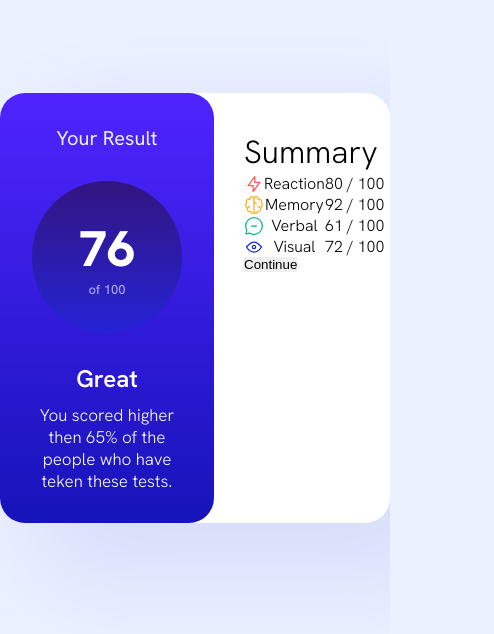
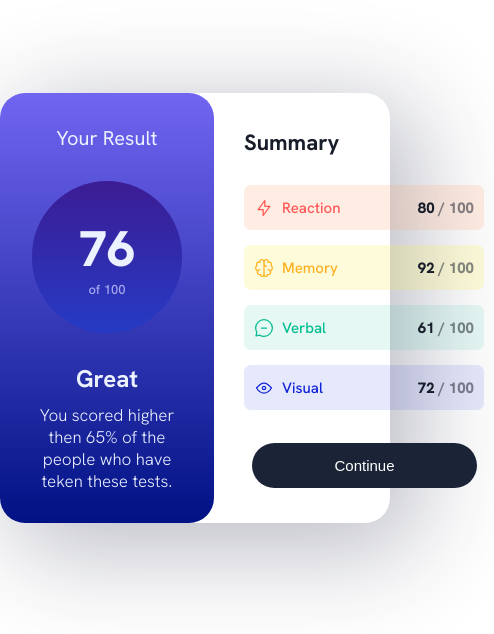
Before and after one commit to AdrianFigueira/results-summary-component-main, a plain HTML site: page index.html in a window 390 px wide. Shown: the part 114-748 px from the top of the page, 494 px wide, since content can reach past the window. Drawn offline with Linux system fonts and the light colour scheme.

Commit message:
estilização finalizada, pronto para dar inicio a responsividade.

```diff
--- a/index.html
+++ b/index.html
@@ -35,26 +35,34 @@
         <div class="list">
           <ul>
             <li class="reaction">
-              <img src="./images/icon-reaction.svg" alt="icon-reaction">
-              <p>Reaction</p>
+              <div class="organizacao">
+                <img src="./images/icon-reaction.svg" alt="icon-reaction">
+                <h2>Reaction</h2>
+              </div class="organizacao">
               <p><span>80</span> / 100</p>
             </li>
 
             <li class="memory">
-              <img src="./images/icon-memory.svg" alt="icon-memory">
-              <p>Memory</p>
+              <div class="organizacao">
+                <img src="./images/icon-memory.svg" alt="icon-memory">
+                <h2>Memory</h2>
+              </div class="organizacao">
               <p><span>92</span> / 100</p>
             </li>
 
             <li class="verbal">
-              <img src="./images/icon-verbal.svg" alt="icon-verbal">
-              <p>Verbal</p>
+              <div class="organizacao">
+                <img src="./images/icon-verbal.svg" alt="icon-verbal">
+                <h2>Verbal</h2>
+              </div class="organizacao">
               <p><span>61</span> / 100</p>
             </li>
 
             <li class="visual">
-              <img src="./images/icon-visual.svg" alt="icon-visual">
-              <p>Visual</p>
+              <div class="organizacao">
+                <img src="./images/icon-visual.svg" alt="icon-visual">
+                <h2>Visual</h2>
+              </div class="organizacao">
               <p><span>72</span> / 100</p>
             </li>
           </ul>
--- a/src/style.css
+++ b/src/style.css
@@ -4,11 +4,10 @@ body {
     align-items: center;
     justify-content: center;
     height: 100vh;
-    background-color: hsl(221, 100%, 96%);
+    background-color: hsl(0, 0%, 100%);
 }
 
 .main {
-    background-color: hsl(221, 100%, 96%);
     align-items: center;
     justify-content: center;
     width: 100%;
@@ -19,24 +18,25 @@ body {
 
 .main .background {
     max-width: 600px;
+    height: auto;
     margin: 0 auto;
     display: flex;
     align-items: center;
     justify-content: space-between;
     background-color: hsl(0, 0%, 100%);
     border-radius: 25px;
-    box-shadow: 50px 40px 100px 10px hsla(241, 72%, 46%, 0.1);
+    box-shadow: 20px 20px 100px 8px hsla(234, 34%, 18%, 0.3);
 }
 
 .main .background .result {
-    background-image: linear-gradient(to top, hsl(241, 81%, 40%), hsl(252, 100%, 57%));
+    background-image: linear-gradient(to top, hsl(232, 99%, 26%), hsl(245, 83%, 67%));
     display: flex;
     flex-direction: column;
     align-items: center;
     padding: 2rem;
     width: 400px;
     height: 430px;
-    color: hsl(0, 0%, 100%);
+    color: hsl(221, 100%, 96%);
     border-radius: 25px;
 }
 
@@ -52,7 +52,7 @@ body {
     flex-direction: column;
     align-items: center;
     margin-bottom: 30px;
-    background-image: linear-gradient(to top, hsla(241, 72%, 49%, 1), hsla(256, 72%, 29%, 1));
+    background-image: linear-gradient(to top,hsl(232, 68%, 46%), rgb(60, 28, 148));
     width: 150px;
     padding: 35px;
     border-radius: 150px;
@@ -70,14 +70,13 @@ body {
 }
 
 .main .background .result h2 {
-    font-weight: 600;
+    font-weight: 700;
     margin-bottom: 10px;
 }
 
 .main .background .result p {
     text-align: center;
     font-size: 17px;
-    font-weight: 300;
 }
 
 
@@ -89,11 +88,77 @@ body {
     width: 400px;
     height: 380px;
     padding-left: 30px;
-    padding-top: 13px;
+    padding-top: 10px;
+}
+.main .background .summary h1 {
+    font-size: 22px;
+    font-weight: 700;
+    margin-bottom: 18px;
+    color: hsl(223, 27%, 13%)
+}
+.main .background .summary .list {
+    margin-bottom: 18px;
+    height: 250px;
+    width: 250px;
 }
 
-.main .background .summary li {
+.main .background .summary .list ul li {
     display: flex;
     align-items: center;
+    margin: 10px 10px 15px 0px;
+    padding: 10px;
+    border-radius: 7px;
+    width: 240px;
+    height: 45px;
     justify-content: space-between;
+    font-size: 15px;
 }
+.main .background .summary .list ul li.reaction {
+    font-weight: 800;
+    color: hsl(0, 100%, 67%);
+    background-color:  hsla(20, 100%, 73%, 0.2);
+}
+.main .background .summary .list ul li.memory {
+    color:  hsl(39, 100%, 56%);
+    background-color: hsla(56, 91%, 61%, 0.2);
+}
+.main .background .summary .list ul li.verbal {
+    color:  hsl(166, 100%, 37%);
+    background-color:  hsla(166, 100%, 37%, 0.1);
+}
+.main .background .summary .list ul li.visual {
+    color: hsl(234, 85%, 45%);
+    background-color: hsla(234, 85%, 45%, 0.1);
+}
+.main .background .summary .list ul li h2 {
+    font-size: 15px;
+    font-weight: 500;
+}
+.main .background .summary .list ul li .organizacao {
+    display: flex;
+}
+.main .background .summary .list ul li .organizacao img {
+    margin-right: 8px;
+}
+.main .background .summary .list ul li span {
+    font-weight: 800;
+    color: hsl(223, 27%, 13%)
+}
+.main .background .summary .list ul li p {
+    font-weight: 800;
+    color: hsla(224, 28%, 13%, 0.525)
+}
+.main .background .summary .continue-btn {
+    width: 225px;
+    height: 45px;
+    border-radius: 30px;
+    margin-left: 8px;
+    font-size: 15px;
+    font-weight: 200;
+    background-color: hsl(222, 33%, 16%);
+    color: hsl(0, 0%, 100%);
+}
+.main .background .summary .continue-btn:hover {
+    background-image: linear-gradient(to top,hsl(232, 68%, 46%), rgb(60, 28, 148));
+    cursor: pointer;
+}
```
